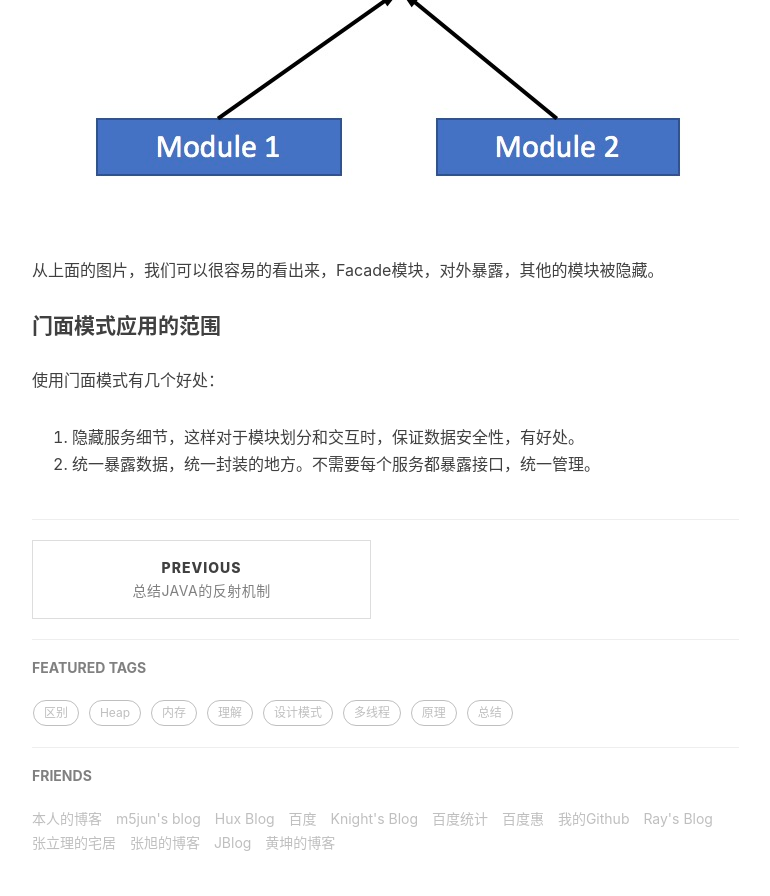
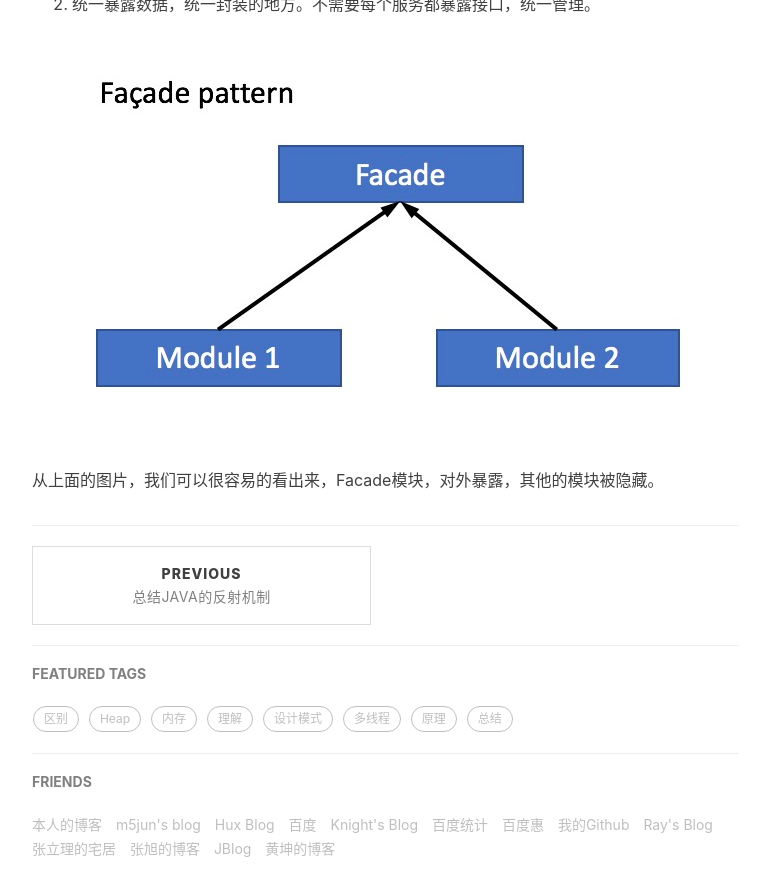
Before and after one commit to baiscjava/basicjava.github.io, a Jekyll site: the page built from _posts/2017-11-14-设计模式之门面模式.md, in a window 1280 px wide and 900 px high, scrolled down 820 px. Shown: the top 896 px of the window, without its empty margins (233-1003 px from the left). Built offline with Jekyll 4.4.1, drawn with Linux system fonts in a browser that asks for light colours; nearby versions of some CDN libraries; comment, search, counter and statistics services are not loaded.

Commit message:
Update 2017-11-14-设计模式之门面模式.md

```diff
--- a/_posts/2017-11-14-设计模式之门面模式.md
+++ b/_posts/2017-11-14-设计模式之门面模式.md
@@ -11,10 +11,11 @@ tags:
 门面模式，这个模式真鸡儿有意思。又简单又有意思。<br>
 #### 门面模式的含义<br>
 简单来讲，这个模式封装聚合系统中各个模块的数据，不让多余的数据暴露出去。<br>
-![gras](/images/designpattern/DesignPattern-FacedePattern.png)<br>
-从上面的图片，我们可以很容易的看出来，Facade模块，对外暴露，其他的模块被隐藏。<br>
 
 #### 门面模式应用的范围<br>
 使用门面模式有几个好处：<br>
 1. 隐藏服务细节，这样对于模块划分和交互时，保证数据安全性，有好处。<br>
 2. 统一暴露数据，统一封装的地方。不需要每个服务都暴露接口，统一管理。<br>
+
+![gras](/images/designpattern/DesignPattern-FacedePattern.png)<br>
+从上面的图片，我们可以很容易的看出来，Facade模块，对外暴露，其他的模块被隐藏。<br>
```
